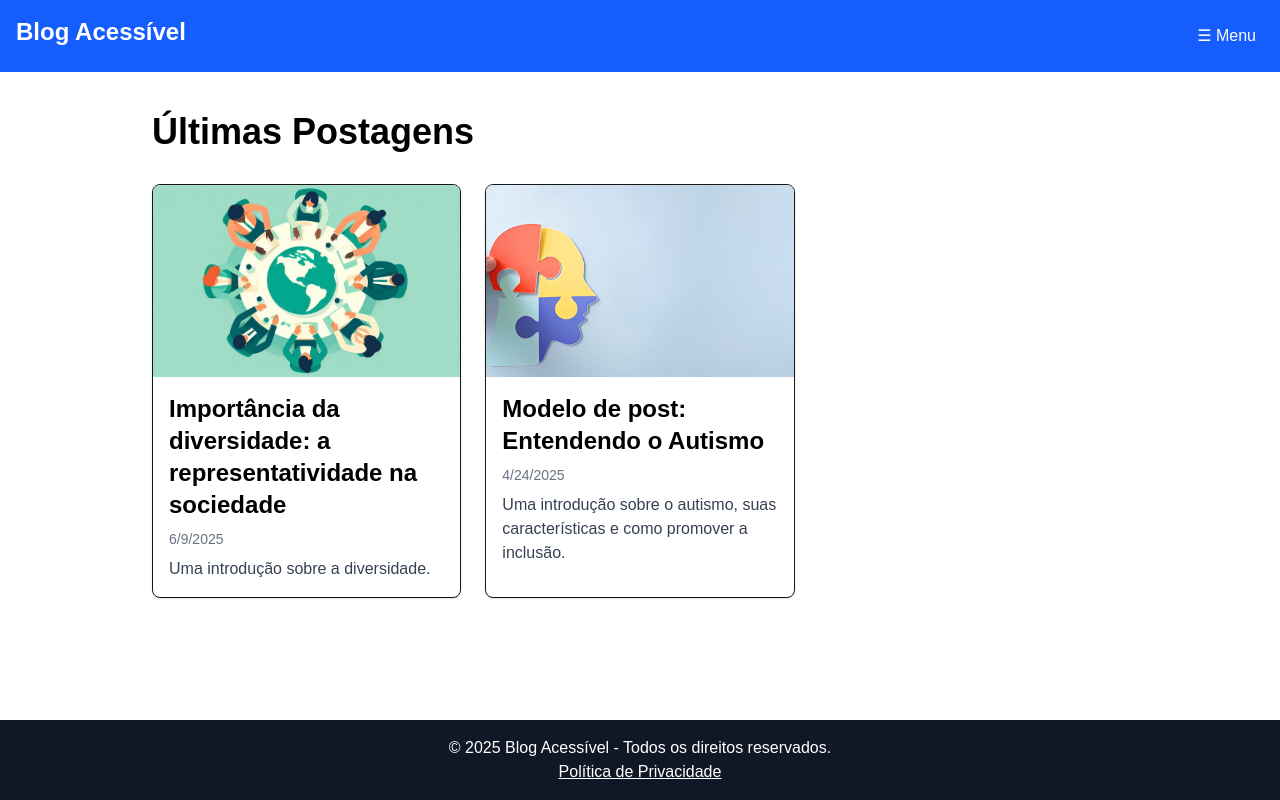
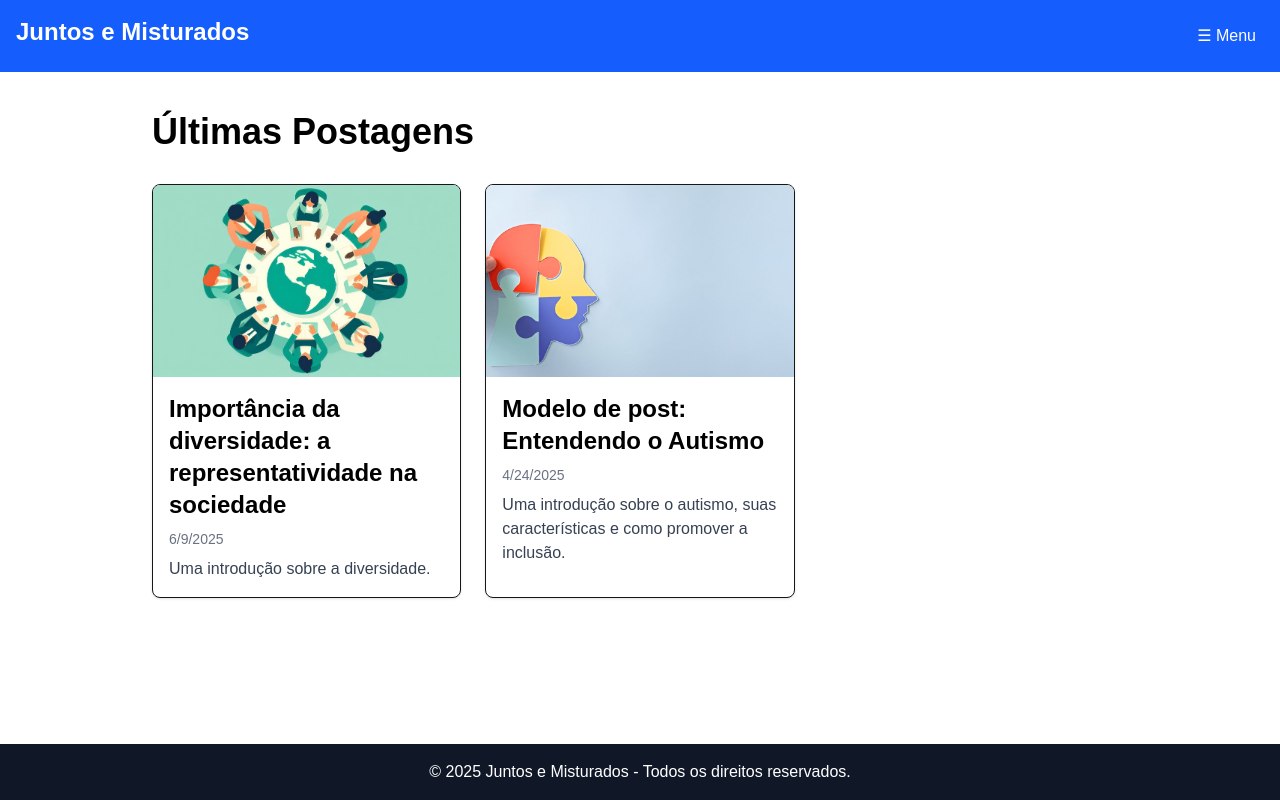
Before and after one commit to Felipe-Bueno04/Projeto-IC-UniSenai, a Next.js app: page / in a window 1280 px wide. Built offline with nearby package versions, Linux system fonts and the light colour scheme.

Commit message:
refactor: naming

```diff
--- a/src/app/layout.tsx
+++ b/src/app/layout.tsx
@@ -15,7 +15,7 @@ const geistMono = Geist_Mono({
 });
 
 export const metadata: Metadata = {
-  title: "Blog Acessível",
+  title: "Juntos e misturados",
   description: "Um blog acessível sobre autismo e inclusão.",
 };
 
--- a/src/components/Footer.tsx
+++ b/src/components/Footer.tsx
@@ -1,12 +1,7 @@
 export default function Footer() {
     return (
       <footer className="bg-gray-900 text-white text-center p-4">
-        <p>© 2025 Blog Acessível - Todos os direitos reservados.</p>
-        <nav>
-          <a href="/privacidade" className="underline">
-            Política de Privacidade
-          </a>
-        </nav>
+        <p>© 2025 Juntos e Misturados - Todos os direitos reservados.</p>
       </footer>
     );
   }
--- a/src/components/Header.tsx
+++ b/src/components/Header.tsx
@@ -38,7 +38,7 @@ export default function Header() {
     <header className="bg-blue-600 text-white p-4">
       <nav className="container mx-auto flex justify-between">
         <Link href="/">
-          <span className="text-2xl font-bold cursor-pointer">Blog Acessível</span>
+          <span className="text-2xl font-bold cursor-pointer">Juntos e Misturados</span>
         </Link>
 
         <Menu as="div" className="relative">
```
